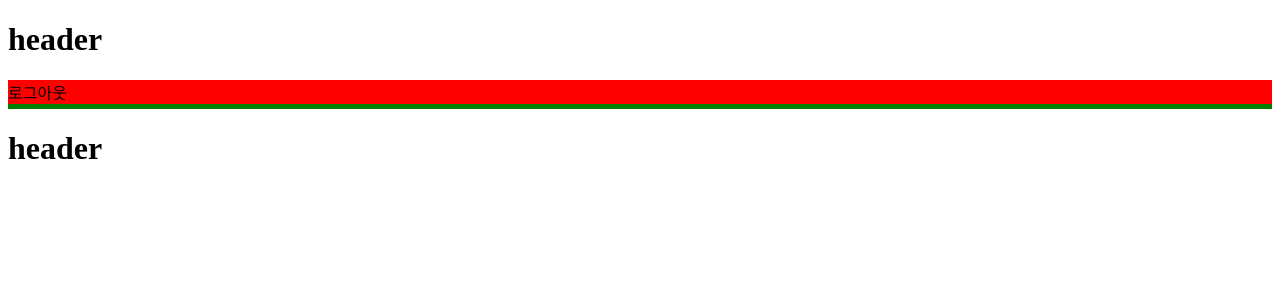
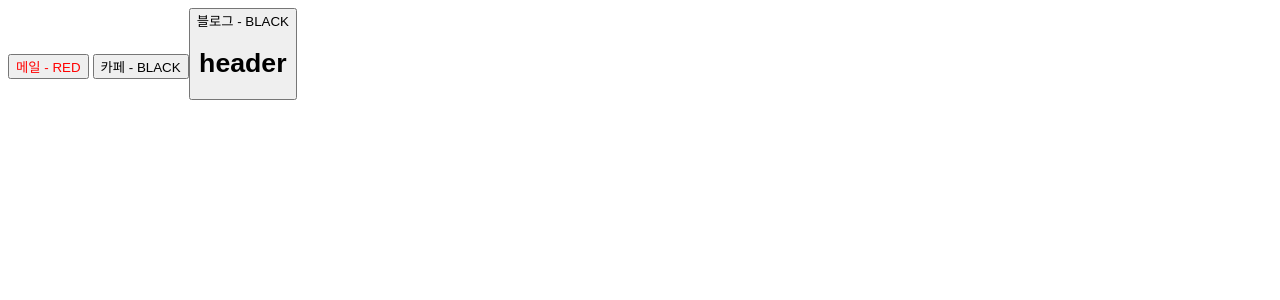
Before and after one commit to 7beunseo/ReactStudy, a React (Vite) app in the folder inflearn-study/section5-react/: page / in a window 1280 px wide. Shown: the top 300 px of the page. Built offline with nearby package versions, Linux system fonts and the light colour scheme.

Commit message:
Props로 데이터 전달

```diff
--- a/inflearn-study/section5-react/src/App.jsx
+++ b/inflearn-study/section5-react/src/App.jsx
@@ -2,14 +2,27 @@
 import Header from './compoments/Header.jsx';
 import Main from './compoments/Main.jsx';
 import Footer from './compoments/Footer.jsx';
+import Button from "./compoments/Button.jsx"
 
 function App() {
+  // ... 연산자와 함께 사용하여 개별로 컴포넌트의 props에 전달해주게 됨
+  const buttonProps = {
+    text: "메일",
+    color: "red",
+    a: 1,
+    b: 2,
+    c: 3
+  };
 
   return (
     <>
-      <Header/>
-      <Main/>
-      <Footer/>
+      <Button {...buttonProps}/>   {/* 객체 형태로 전달 */}
+      <Button text={"카페"}/>
+
+      {/* 컴포넌트를 props로 전달할 수도 있음 - children이라는 props로 전달됨 */}
+      <Button text={"블로그"}>
+        <Header />
+      </Button>
     </>
   )
 }
--- /dev/null
+++ b/inflearn-study/section5-react/src/compoments/Button.jsx
@@ -0,0 +1,14 @@
+const Button = ({ text, color, children }) => {
+    // console.log(props);
+    return <button style={{color: color}}>
+            {text} - {color.toUpperCase()}
+            {children}
+        </button>;
+};
+
+// props가 없을 경우 처리
+Button.defaultProps = {
+    color: "black"
+}
+
+export default Button;
```
